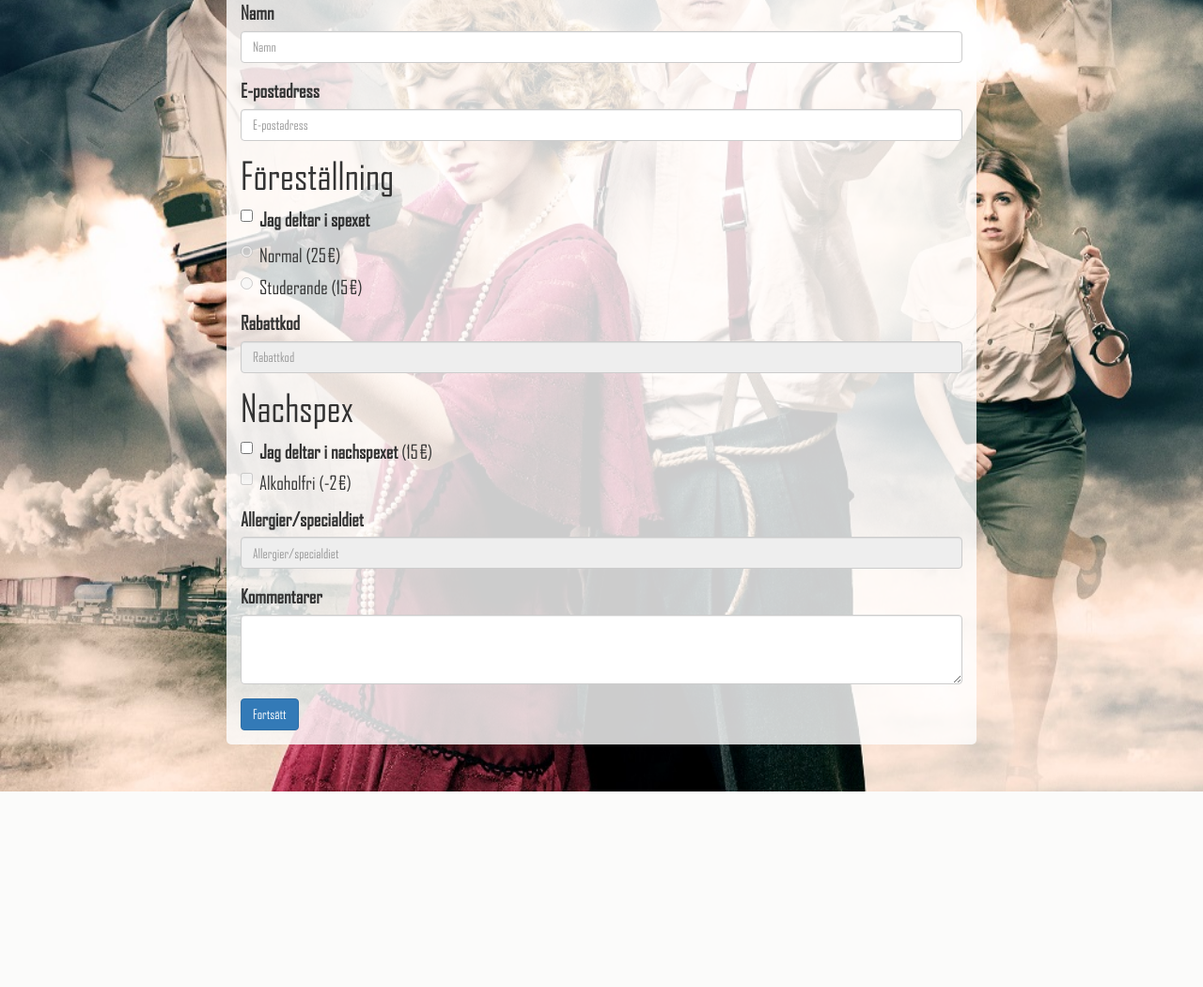
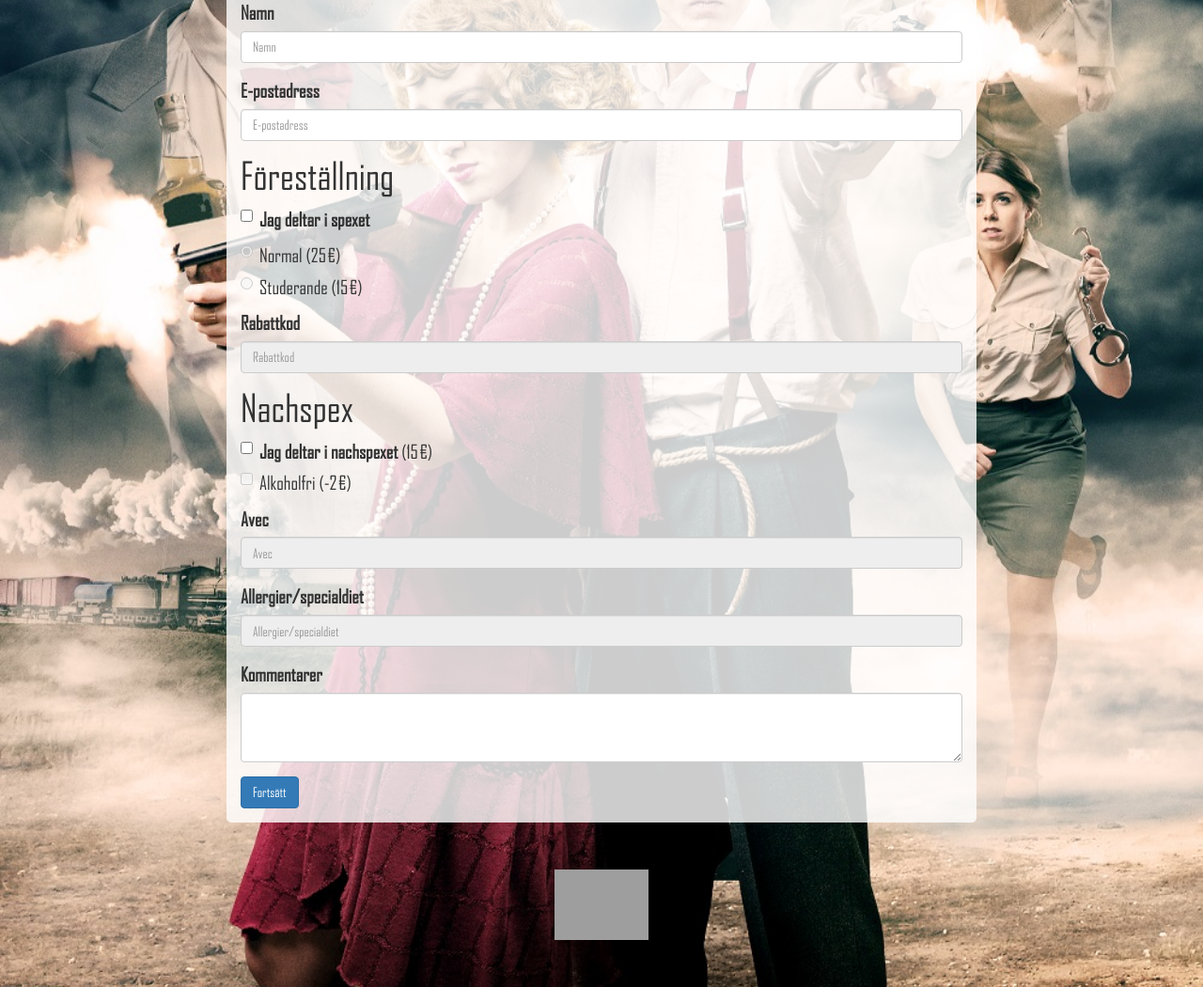
Before and after one commit to olegstikhin/karspexet, a Django app: template booking/templates/index.html in a window 1280 px wide. Shown: the part 438-1488 px from the top of the page at 94% size. Before the commit the page ends 1280 px from the top, so only its background shows below. Run offline with Django 3.2, Linux system fonts and the light colour scheme; the template is opened without the code that fills it, so the values that code supplies are empty; some libraries are stand-ins or nearby versions; grey boxes are pictures that could not be loaded.

Commit message:
avec and design changes

```diff
--- a/booking/templates/base.html
+++ b/booking/templates/base.html
@@ -8,7 +8,7 @@
     <!-- The above 3 meta tags *must* come first in the head; any other head content must come *after* these tags -->
     <meta name="description" content="">
     <meta name="author" content="">
-    <link rel="icon" href="../favicon.ico">
+    <link rel="icon" href="{% static 'images/favicon.ico' %}">
 
     <title>Kårspexet Bonnie & Clyde</title>
 
@@ -50,6 +50,9 @@
         <div class="center-block" id="form-background">
         {% block content %}{% endblock content %}
         </div>
+          <div class="logo">
+            <div align="center"><a href="https://www.teknologforeningen.fi/"><img src="{% static 'images/tf_logo.png' %}" height="75px" alt="Teknologföreningen"/></a></div>
+          </div>
       </div>
     </div><!-- /.container -->
 
--- a/booking/templates/confirm.html
+++ b/booking/templates/confirm.html
@@ -13,6 +13,7 @@
             <li><strong>Deltar i spexet:</strong> {{ spex_answer }}</li>
             <li><strong>Deltar i nachspexet:</strong> {{ nachspex_answer }}</li>
             <li><strong>Alkoholfri:</strong> {{ alcoholfree_answer }}</li>
+            <li><strong>Avec:</strong> {{ avec }}</li>
             <li><strong>Allergier/specialdiet:</strong> {{ diet }}</li>
             <li><strong>Kommentarer:</strong> {{ comment }}</li>
             <li><strong>Priset:</strong> {{ sum }}&nbsp;€{{ discount_info }}</li>
@@ -22,6 +23,7 @@
         <input type="hidden" name="spex_answer" value="{{ spex_answer }}">
         <input type="hidden" name="nachspex_answer" value="{{ nachspex_answer }}">
         <input type="hidden" name="alcoholfree_answer" value="{{ alcoholfree_answer }}">
+        <input type="hidden" name="avec" value="{{ avec }}">
         <input type="hidden" name="diet" value="{{ diet }}">
         <input type="hidden" name="comment" value="{{ comment }}">
         <input type="hidden" name="dc" value="{{ dc }}">
--- a/booking/templates/index.html
+++ b/booking/templates/index.html
@@ -16,9 +16,11 @@
             $("#nachspex").change(function() {
                 if($("#nachspex").is(':checked')) {
                     $("#alcoholfree").prop("disabled", false);
+                    $("#avec").prop("disabled", false);
                     $("#diet").prop("disabled", false);
                 } else {
                     $("#alcoholfree").prop("disabled", true);
+                    $("#avec").prop("disabled", true);
                     $("#diet").prop("disabled", true);
                 }
             });
@@ -78,6 +80,10 @@
             </label>
         </div>
         <div class="form-group">
+            <label for="diet">Avec</label>
+            <input type="text" class="form-control" name="avec" id="avec" disabled="true" placeholder="Avec">
+        </div>
+        <div class="form-group">
             <label for="diet">Allergier/specialdiet</label>
             <input type="text" class="form-control" name="diet" id="diet" disabled="true" placeholder="Allergier/specialdiet">
         </div>
--- a/booking/views.py
+++ b/booking/views.py
@@ -5,6 +5,7 @@ from django.http import HttpResponse
 from django.shortcuts import render, render_to_response
 from django.template import RequestContext
 from booking.models import *
+import datetime, math
 
 # Create your views here.
 def form_page_view(request):
@@ -20,7 +21,7 @@ def confirm(request):
         nachspex = request.POST.get('nachspex', False)
         student_str = request.POST.get('student', False)
         student = (student_str != "normal")
-        sum = 0.0
+        sum = 0
         dc = ""
         if spex:
             spex_answer = "ja"
@@ -79,7 +80,7 @@ def send(request):
         sum = request.POST['sum']
         dc = DiscountCode.objects.filter(code=request.POST['dc']).first()
         subject, sender, recipient = 'Anmälan till Kårspexets föreställning', 'Kårspexambassaden <karspex@teknolog.fi>', email
-        content = "Tack för din anmälan till Kårspexets Finlandsföreställning den 20 februari.\nVänligen betala " + str(sum) + " € till konto FI13 1309 3000 0570 75.\n\nMed vänliga hälsningar,\nKårspexambassaden"
+        content = "Tack för din anmälan till Kårspexets Finlandsföreställning den 20 februari.\nVänligen betala " + sum + " € till konto FI45 4055 0012 3320 33 med för- och efternamn som meddelande senast " + (datetime.datetime.now() + datetime.timedelta(days=7)).strftime("%d.%m.%Y") + ".\n\nMed vänliga hälsningar,\nKårspexambassaden"
         send_mail(subject, content, sender, [email], fail_silently=False)
         new_participant = Participant(name=name, email=email, spex=spex, nachspex=nachspex, alcoholfree=alcoholfree, diet=diet, avec=avec, comment=comment, discount_code=dc)
         new_participant.save()
--- a/static/css/karspexet.css
+++ b/static/css/karspexet.css
@@ -34,3 +34,8 @@ h2 {
     font-family: 'AgencyFb';
     src: url('../fonts/AgencyFb.ttf');
 }
+
+.logo {
+	margin-top: 50px;
+
+}
```
